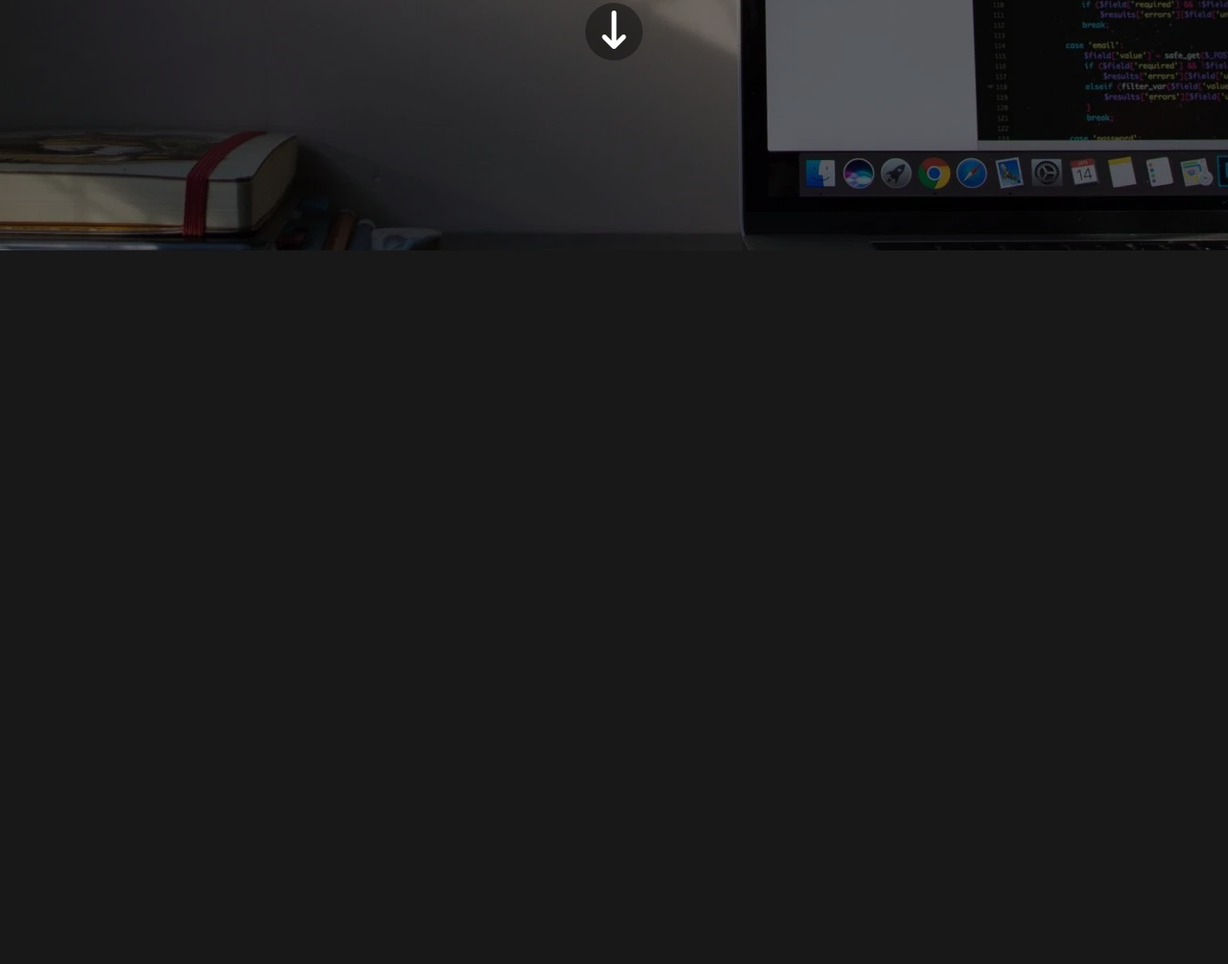
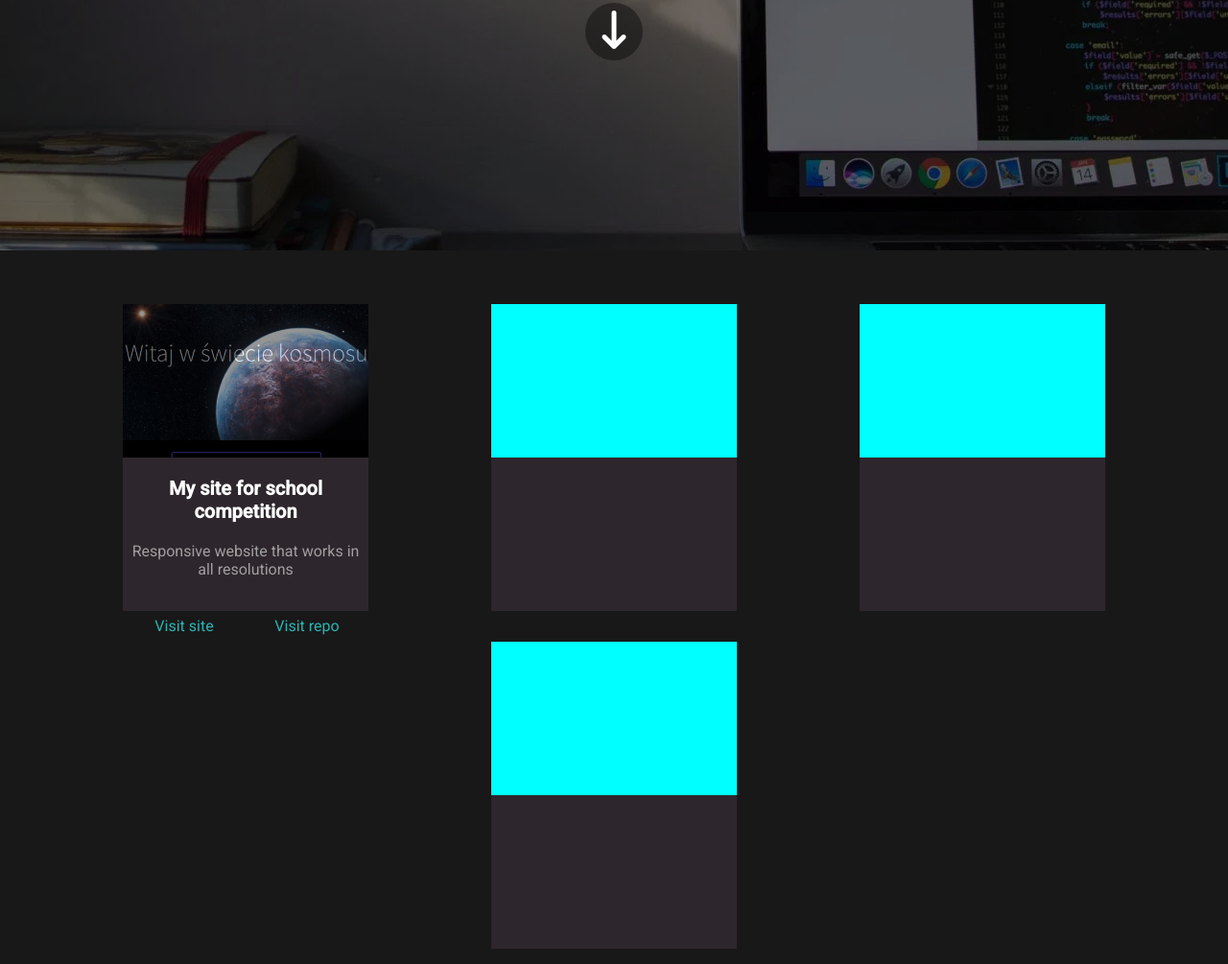
Before and after one commit to Mad-Pawel/PM-Portfolio, a plain HTML site: page index.html in a window 1280 px wide. Shown: the part 539-1544 px from the top of the page at 96% size. Before the commit the page ends 844 px from the top, so only its background shows below. Drawn offline with Linux system fonts and the light colour scheme.

Commit message:
Main
Getting main prepared. Fundaments

```diff
--- a/email.js
+++ b/email.js
@@ -17,7 +17,7 @@ const runCode = () =>{
     const whitchPop = (Node,e) =>{
         Node.style.visibility = 'visible'
         Node.style.left =  (e.clientX - Node.clientWidth/2 )+ 'px';
-        Node.style.top =  (e.clientY - Node.clientHeight - 10)  + 'px';
+        Node.style.top =  (e.clientY - Node.offsetHeight - 10 + window.scrollY)  + 'px';
     }
     const checkPosition = (Node,e) =>{
         return e.clientX >= Node.getBoundingClientRect().x && e.clientX <= Node.getBoundingClientRect().x + Node.clientWidth && e.clientY >= Node.getBoundingClientRect().y &&  e.clientY <= Node.getBoundingClientRect().y + Node.clientHeight;
--- a/index.html
+++ b/index.html
@@ -20,14 +20,14 @@
         </h1>
         <p class="regulator">Young developer from Poland</p>
         <div class="regulator contaner">
-            <a href="https://github.com/Mad-Pawel" id="git" target="_blank">
+            <a href="https://github.com/Paul-Mlodochowski" id="git" target="_blank">
                 <div><i class="fa-brands fa-github"></i></div>
             </a>
             <a id="email">
                 <div><i class="fa-solid fa-envelope"></i></div>
             </a>
         </div>
-        <a href="" class="regulator">
+        <a href="#bottom-content" class="regulator">
             <i class="fa-solid fa-arrow-down-long"></i>
         </a>
         <div id="pop-email"><p>Email</p></div>
@@ -35,6 +35,17 @@
 
     </header>
 <main>
+    <section>
+        <div class="image" id="stacja"></div>
+        <div class="content">
+            <h2>My site for school competition</h2>
+            <p>Responsive website that works in all resolutions</p>
+            <div class="flexCenter">
+                <a href="">Visit site</a>
+                <a href="">Visit repo</a>
+            </div>
+        </div>
+    </section>
     <section>
         <div class="image"></div>
         <div>
@@ -47,11 +58,13 @@
             <p></p>
         </div>
     </section>
-    <br>
-    <br>
-    <br>
-
-    <br>
+    <section>
+        <div class="image"></div>
+        <div>
+            <p></p>
+        </div>
+    </section>
+    <a id="bottom-content"></a>
 </main>
 <script src="email.js"></script>
 </body>
--- a/style.css
+++ b/style.css
@@ -6,10 +6,12 @@ html{
     font-size: 10px;
     font-family: 'Raleway', sans-serif;
     font-family: 'Roboto', sans-serif;
+    scroll-behavior: smooth;
 }
 body{
     background-color: rgb(24, 24, 24);
     box-sizing: border-box;
+
 }
 header{
     position: relative;
@@ -189,3 +191,64 @@ header a{
     justify-content: center;
     font-size: 1.5rem;
 }
+
+
+
+
+main{
+    margin-top: 5vh;
+    display: flex;
+    flex-direction: row;
+    justify-content: center;
+    flex-wrap: wrap;
+    width: 100%;
+    /* height: 50vh; */
+
+}
+main section{
+    margin: 2vh 5%;
+    width: 20%;
+    height: 40vh;
+    background-color: #2e262d;
+}
+main section .image{
+    height: 50%;
+    width: 100%;
+    background-color: aqua;
+}
+main section div h2 {
+    color: white;
+    text-align: center;
+    margin-top: 20px;
+    font-size: 2rem;
+}
+main section div p {
+    color: rgb(160, 160, 160);
+    text-align: center;
+    margin-top: 20px;
+    font-size: 1.6rem;
+}
+
+#stacja{
+    background-image: url("img/stacja.jpg");
+    background-position: 50% 50%;
+    background-size: cover;
+}
+
+.flexCenter{
+    margin-top: 20px;
+    display: flex;
+    flex-direction: row;
+    height: 100%;
+}
+.flexCenter a {
+    color: rgb(44, 179, 179);
+    text-decoration: none;
+    text-align: center;
+    justify-content: center;
+    margin-top: 20px;
+    font-size: 1.6rem;
+    width: 50%;
+
+
+}
```
Also changed, not shown: img/stacja.jpg (added).
